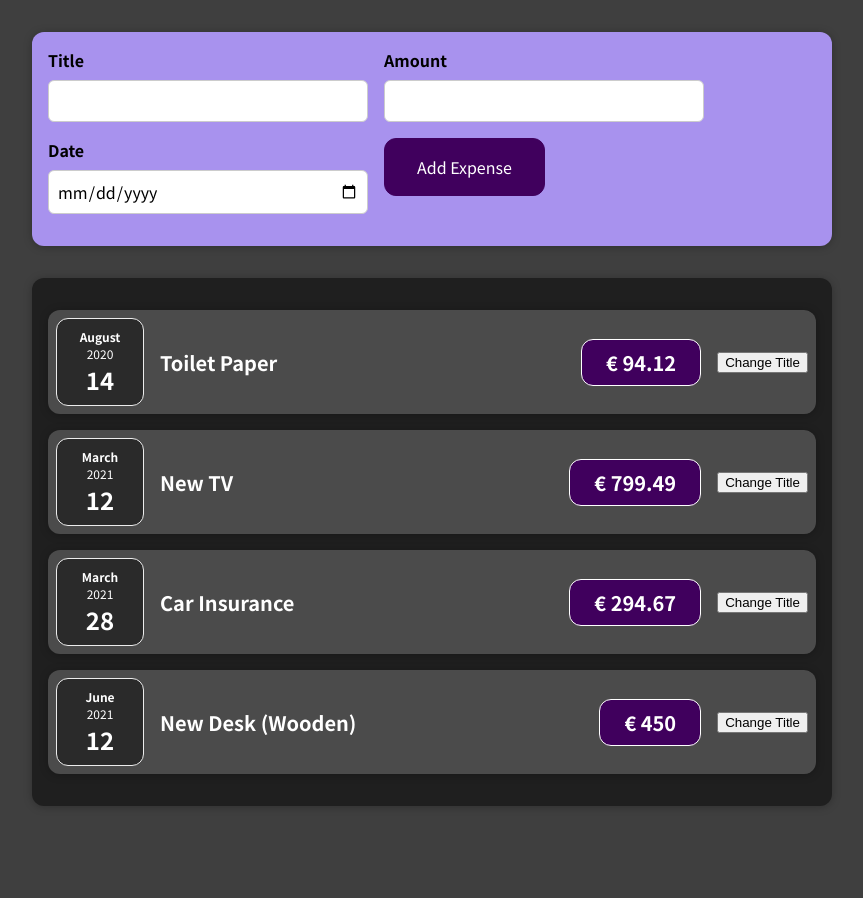
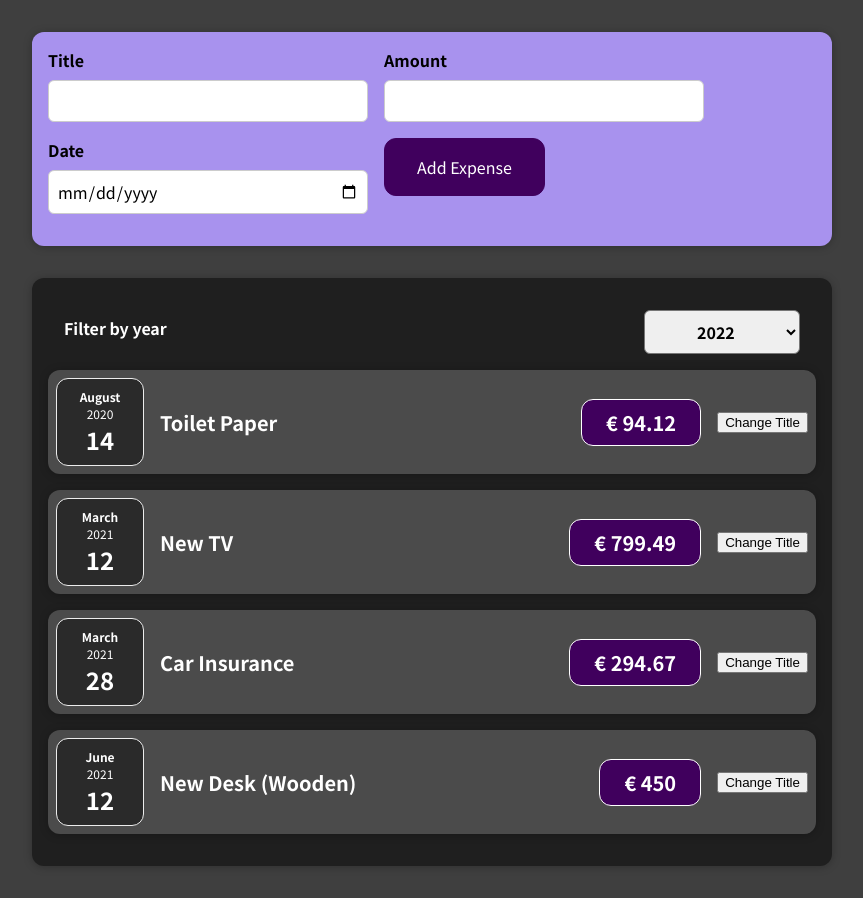
Before and after one commit to StefanoPisano/react-expenses-tracker, a React (Create React App) app: page / in a window 1280 px wide. Shown: the whole page, without its empty margins (208-1071 px from the left). Before the commit the page ends 838 px from the top, so only its background shows below. Built offline with nearby package versions, Linux system fonts and the light colour scheme.

Commit message:
feat(ExpenseFilter): add ExpenseFilter

```diff
--- a/src/components/Expenses/Expenses.js
+++ b/src/components/Expenses/Expenses.js
@@ -1,19 +1,32 @@
+import {useState} from "react";
 import './Expenses.css';
 import Card from "../UI/Card";
 import ExpenseItem from "./ExpenseItem";
+import ExpensesFilter from "./ExpensesFilter";
 
 function Expenses(props) {
-	const expenseItems= props.expenses.map(expense =>
+	const [yearFilter, setYearFilter] = useState("2022");
+
+	const expenseItems = props.expenses.map(expense =>
 		<ExpenseItem title={expense.title}
 		             date={expense.date}
 		             amount={expense.amount}
 		/>
 	)
 
+	const yearFilterHandler = selectedYear => {
+		console.trace("Expenses.js yearFilterHandler", selectedYear);
+
+		setYearFilter(selectedYear);
+	}
+
 	return (
 		<Card className="expenses">
+			<ExpensesFilter selectedYear={yearFilter} onSelectedYear={yearFilterHandler}/>
+
 			{expenseItems}
 		</Card>
+
 	)
 }
 
--- /dev/null
+++ b/src/components/Expenses/ExpensesFilter.css
@@ -0,0 +1,24 @@
+.expenses-filter {
+    color: white;
+    padding: 0 1rem;
+}
+
+.expenses-filter__control {
+    display: flex;
+    width: 100%;
+    align-items: center;
+    justify-content: space-between;
+    margin: 1rem 0;
+}
+
+.expenses-filter label {
+    font-weight: bold;
+    margin-bottom: 0.5rem;
+}
+
+.expenses-filter select {
+    font: inherit;
+    padding: 0.5rem 3rem;
+    font-weight: bold;
+    border-radius: 6px;
+}
--- /dev/null
+++ b/src/components/Expenses/ExpensesFilter.js
@@ -0,0 +1,32 @@
+import {useState} from 'react';
+
+import './ExpensesFilter.css';
+
+const ExpensesFilter = (props) => {
+	const [year, setYear] = useState('');
+
+	const yearChangeHandler = event =>  {
+		const selectedYear = event.target.value;
+		console.trace("ExpensesFilter.js yearChangeHandler", selectedYear);
+
+		setYear(selectedYear);
+
+		props.onSelectedYear(selectedYear);
+	}
+
+	return (
+		<div className='expenses-filter'>
+			<div className='expenses-filter__control'>
+				<label>Filter by year</label>
+				<select onChange={yearChangeHandler} value={props.selectedYear}>
+					<option value='2022'>2022</option>
+					<option value='2021'>2021</option>
+					<option value='2020'>2020</option>
+					<option value='2019'>2019</option>
+				</select>
+			</div>
+		</div>
+	);
+};
+
+export default ExpensesFilter;
```
